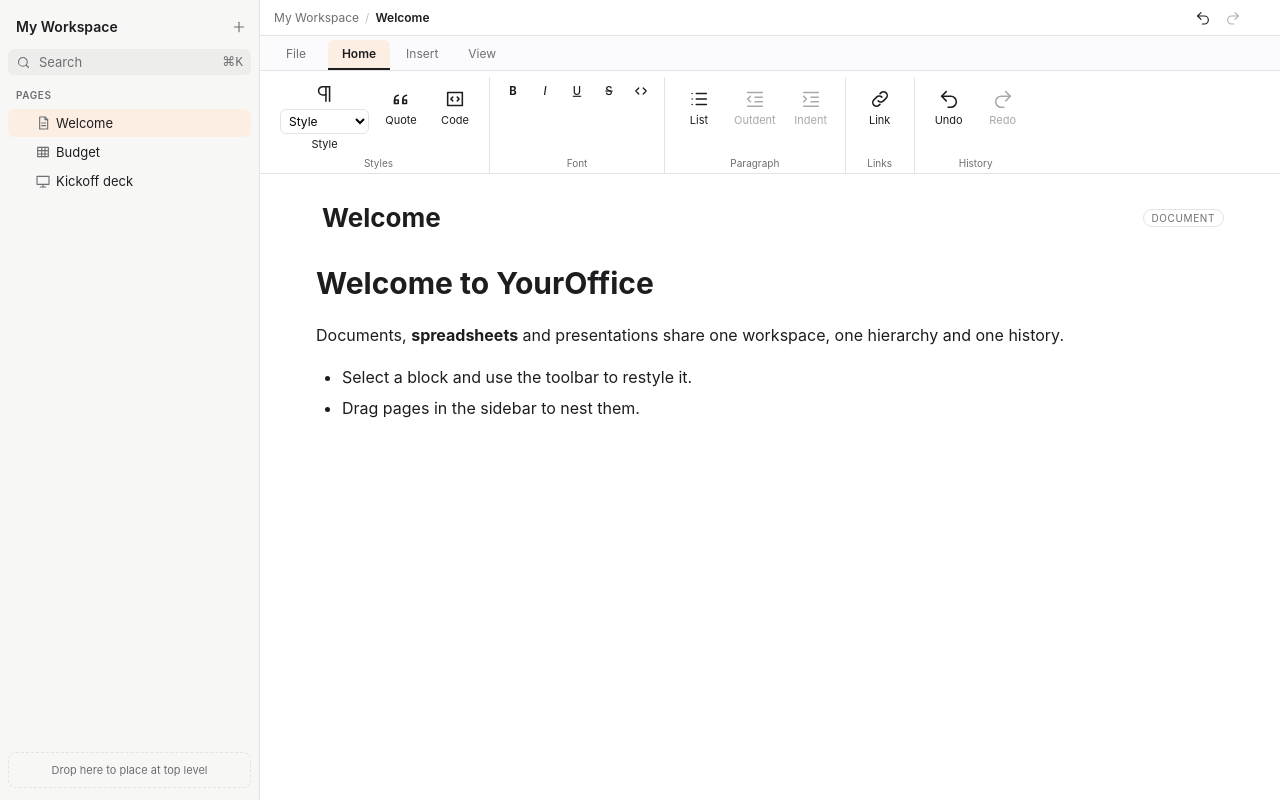
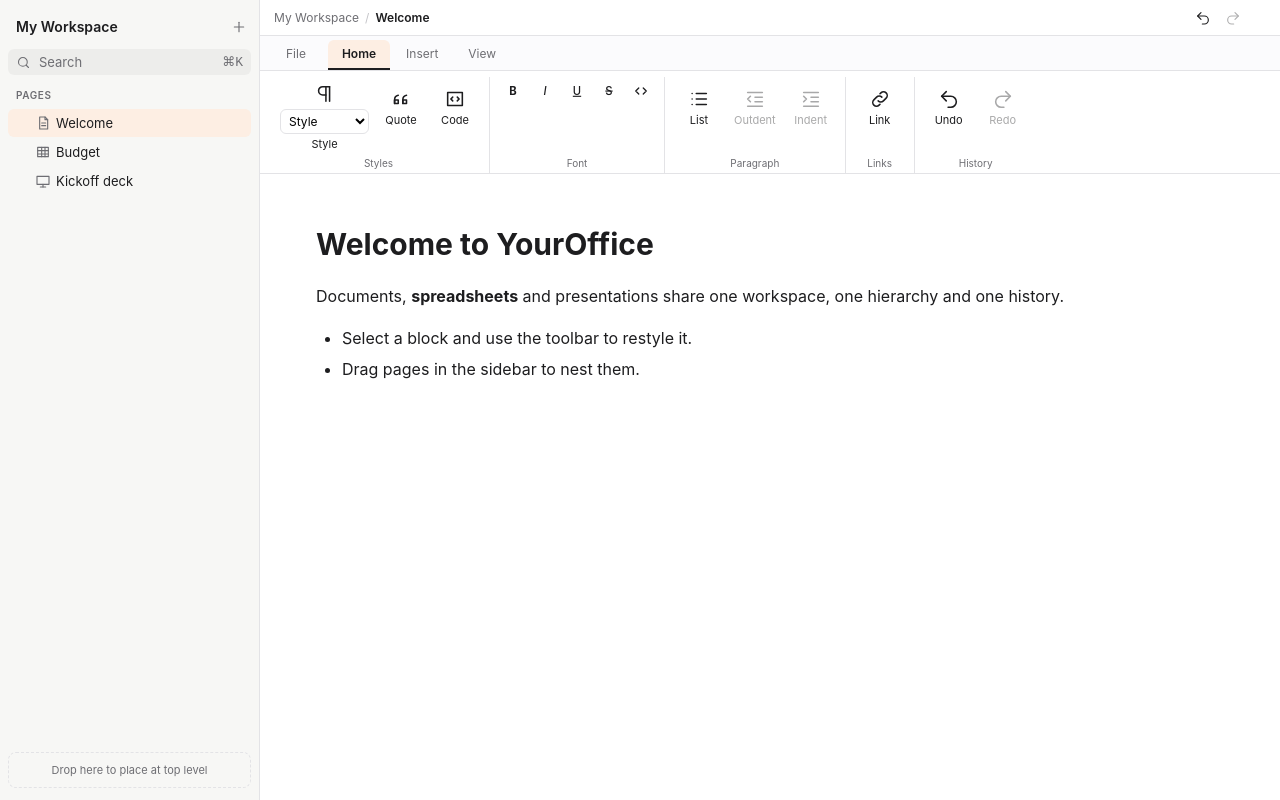
Before and after one commit to TobiZack2009/YourOffice, a website built with Vite: page index.html in a window 1280 px wide. Built offline with nearby package versions, Linux system fonts and the light colour scheme.

Commit message:
(chore): removed the redundant page-kind element.

```diff
--- a/src/app/shell.js
+++ b/src/app/shell.js
@@ -261,8 +261,6 @@ export function mountApp(root, workspace, options = {}) {
       }
     });
     titleInput.addEventListener("blur", commitTitle);
-    const kind = h("span", { class: `page-kind kind-${page.type}`, text: page.type });
-    pageHeader.append(titleInput, kind);
 
     if (page.type === "document") {
       const editor = createDocumentEditor(workspace, page.id, {
--- a/src/app/styles.css
+++ b/src/app/styles.css
@@ -872,15 +872,7 @@ svg.icon {
   border-color: var(--border);
 }
 
-.page-kind {
-  font-size: 10px;
-  text-transform: uppercase;
-  letter-spacing: 0.06em;
-  color: var(--text-muted);
-  border: 1px solid var(--border);
-  border-radius: 20px;
-  padding: 2px 8px;
-}
+
 
 .page-body {
   flex: 1;
```
